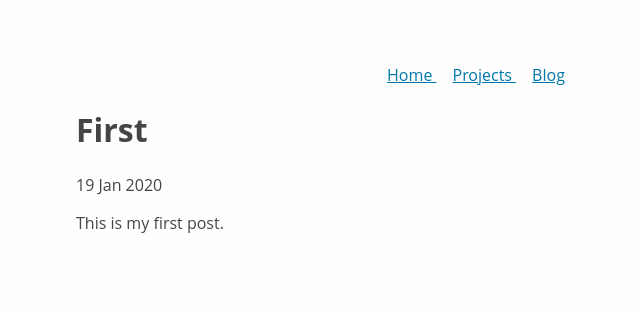
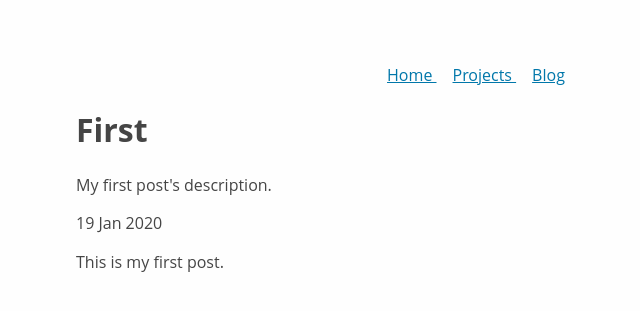
Before and after one commit to archwheeler/archwheeler.github.io, a Jekyll site: the page built from _posts/2020-01-19-first.md, in a window 1280 px wide. Shown: the top 311 px of the page, without its empty margins (164-804 px from the left). Built offline with Jekyll 4.4.1, drawn with Linux system fonts in a browser that asks for light colours.

Commit message:
Change posts' excerpt variable to description

```diff
--- a/_layouts/post.html
+++ b/_layouts/post.html
@@ -2,6 +2,7 @@
 layout: default
 ---
 <h1>{{ page.title }}</h1>
+<p>{{ page.description }}</p>
 <p>{{ page.date | date_to_string }}</p>
 
 {{ content }}
--- a/_posts/2020-01-19-first.md
+++ b/_posts/2020-01-19-first.md
@@ -1,4 +1,4 @@
 ---
-excerpt: My first post's excerpt
+description: My first post's description.
 ---
 This is my first post.
--- a/blog.html
+++ b/blog.html
@@ -5,7 +5,7 @@ title: Blog
   {% for post in site.posts %}
     <li>
         <h2><a href="{{ post.url }}">{{ post.title }}</a></h2>
-        <p>{{ post.excerpt }}</p>
+        <p>{{ post.description }}</p>
         <p>{{ post.date | date_to_string }}</p>
     </li>
   {% endfor %}
```
